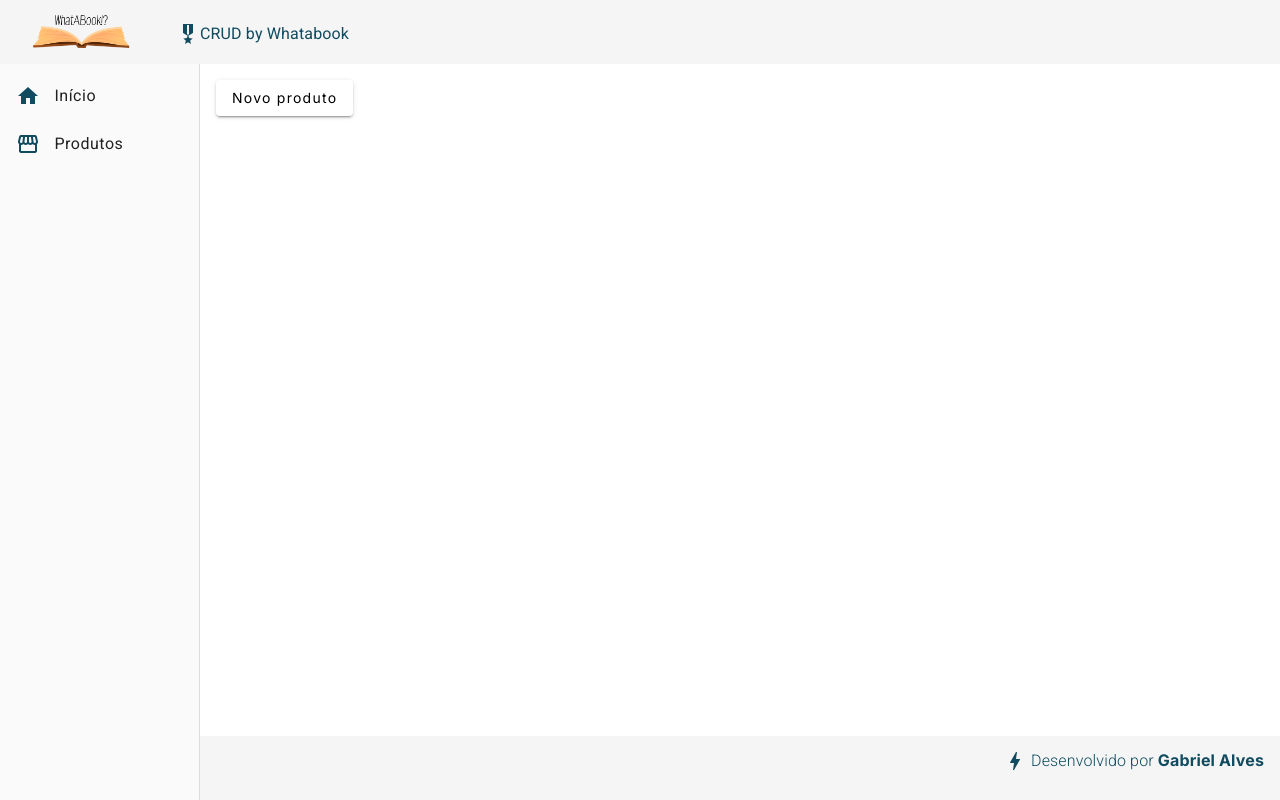
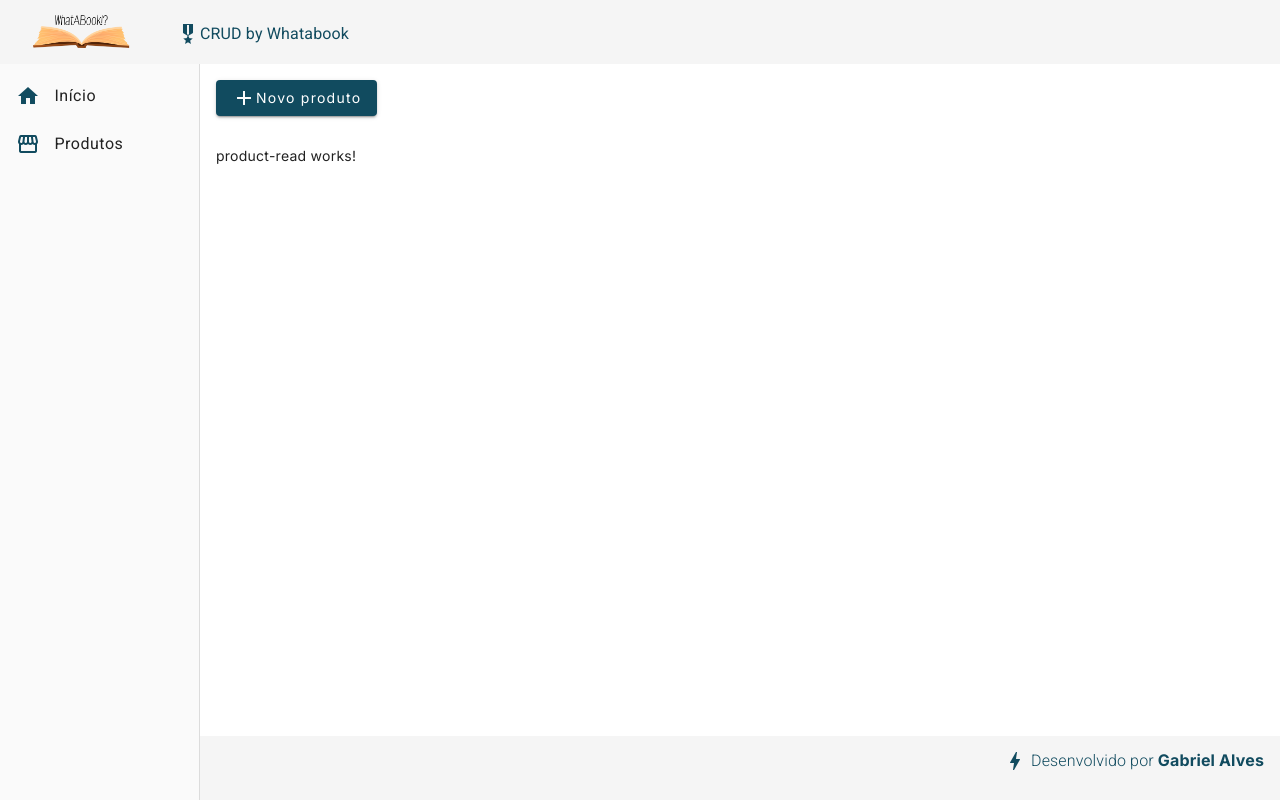
Before and after one commit to gabriel04alves/crud-angular, an Angular app: page /products in a window 1280 px wide. Built offline with nearby package versions, Linux system fonts and the light colour scheme; no server answers.

Commit message:
lendo produtos

```diff
--- a/src/app/app.module.ts
+++ b/src/app/app.module.ts
@@ -22,6 +22,7 @@
 import { FormsModule } from '@angular/forms';
 import { MatFormFieldModule } from '@angular/material/form-field';
 import { MatInputModule } from '@angular/material/input';
+import { ProductReadComponent } from './components/product/product-read/product-read.component';
 
 @NgModule({
   declarations: [
@@ -31,7 +32,8 @@
     NavComponent,
     HomeComponent,
     ProductCrudComponent,
-    ProductCreateComponent
+    ProductCreateComponent,
+    ProductReadComponent
   ],
   imports: [
     BrowserModule,
--- /dev/null
+++ b/src/app/components/product/product-read/product-read.component.html
@@ -0,0 +1 @@
+<p>product-read works!</p>
--- /dev/null
+++ b/src/app/components/product/product-read/product-read.component.ts
@@ -0,0 +1,23 @@
+import { Component, OnInit } from '@angular/core';
+import { Product } from './../product.model';
+import { ProductService } from './../product.service';
+
+
+@Component({
+  selector: 'app-product-read',
+  templateUrl: './product-read.component.html',
+  styleUrls: ['./product-read.component.css']
+})
+export class ProductReadComponent implements OnInit {
+
+  products!: Product[];
+
+  constructor(private productService: ProductService) { }
+
+  ngOnInit(): void {
+    this.productService.read().subscribe(products => {
+      this.products = products
+      console.log(products)
+    })}
+
+}
--- a/src/app/components/product/product.service.ts
+++ b/src/app/components/product/product.service.ts
@@ -25,4 +25,8 @@
   create(product: Product): Observable<Product> {
     return this.http.post<Product>(this.baseUrl, product)
   }
+
+  read(): Observable<Product[]> {
+    return this.http.get<Product[]>(this.baseUrl)
+  }
 }
--- a/src/app/views/product-crud/product-crud.component.css
+++ b/src/app/views/product-crud/product-crud.component.css
@@ -0,0 +1,3 @@
+button {
+    margin-bottom: 30px;
+}
--- a/src/app/views/product-crud/product-crud.component.html
+++ b/src/app/views/product-crud/product-crud.component.html
@@ -1,3 +1,4 @@
-<button mat-raised-button (click)="navigateToProductCreate()">
-    Novo produto
+<button mat-raised-button (click)="navigateToProductCreate()" style="background-color: #114B5F; color: #FFF;">
+    <i class="material-icons v-middle">add</i> Novo produto
 </button>
+<app-product-read></app-product-read>
```
Also changed, not shown: src/app/components/product/product-read/product-read.component.css (added).
